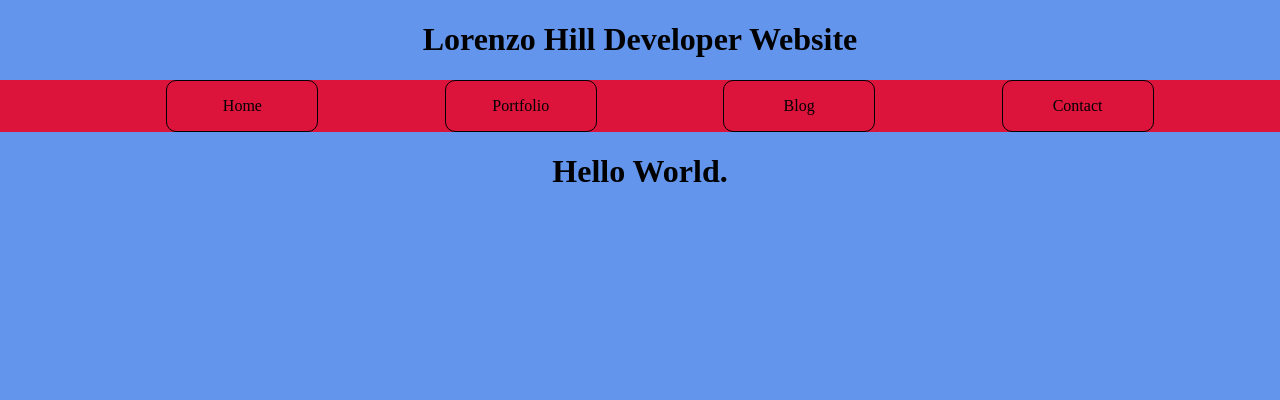
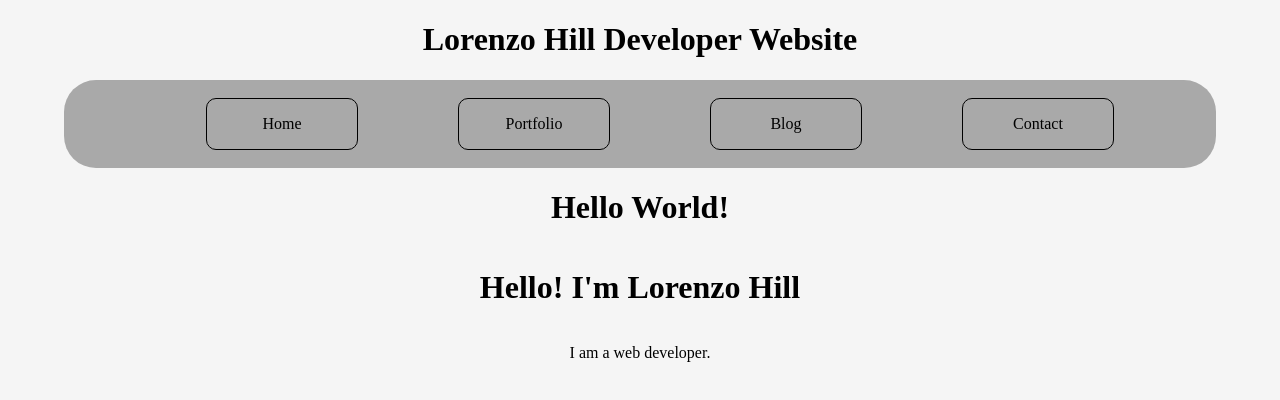
Before and after one commit to lorenzohill/dev-site, a plain HTML site: page index.html in a window 1280 px wide. Drawn offline with Linux system fonts and the light colour scheme.

Commit message:
Added style.

```diff
--- a/index.html
+++ b/index.html
@@ -17,6 +17,11 @@
       <li>Contact</li>
     </ul>
   </nav>
-  <h1>Hello World.</h1>
+  <div class="main-content">
+    <h1>Hello World!</h1>
+    <h1>Hello! I'm Lorenzo Hill</h1>
+    <p>I am a web developer.</p>
+  </div>
+
 </body>
 </html>
--- a/style.css
+++ b/style.css
@@ -1,12 +1,16 @@
 body{
-  background-color: cornflowerblue;
+  background-color: #f5f5f5;
   margin: 0;
   padding: 0;
 }
 
 nav{
+  border-radius: 32px;
   margin-top: 0;
-  background-color: #dc143c;
+  margin-left: 5%;
+  margin-right: 5%;
+  background-color: darkgrey;
+  padding: 2px;
 }
 
 ul{
@@ -27,10 +31,23 @@ li{
 }
 
 li:hover{
-  background-color: coral;
+  background-color: rgb(93, 93, 93);
   border-radius: 10px;
+  color: white;
 }
 
 h1{
   text-align: center;
 }
+
+.main-content{
+  align-items: center;
+  display: flex;
+  flex-direction: column;
+  justify-content: center;
+}
+
+.main-content p{
+  margin-left: 10px;
+  margin-right: 10px;
+}
```
